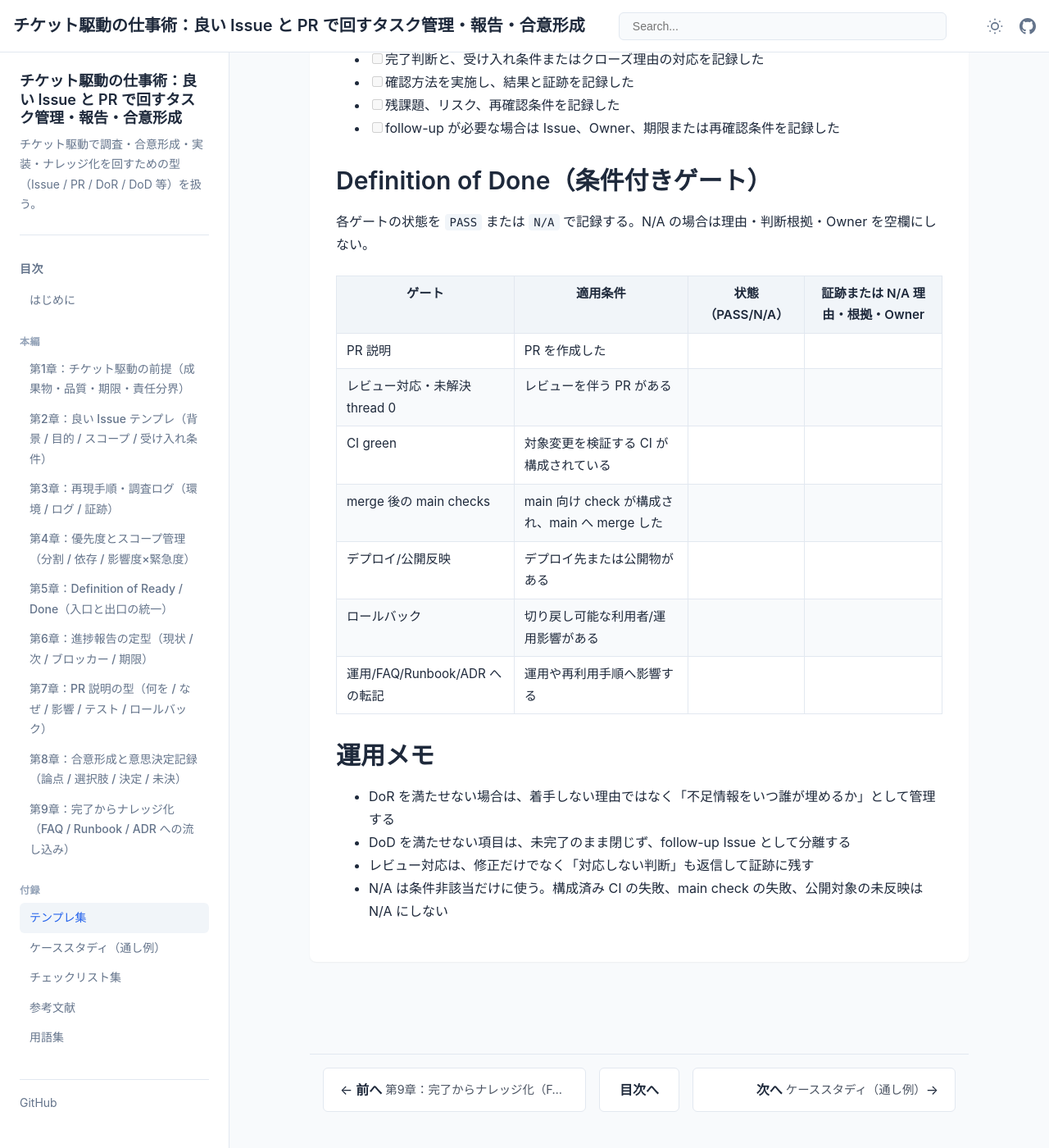
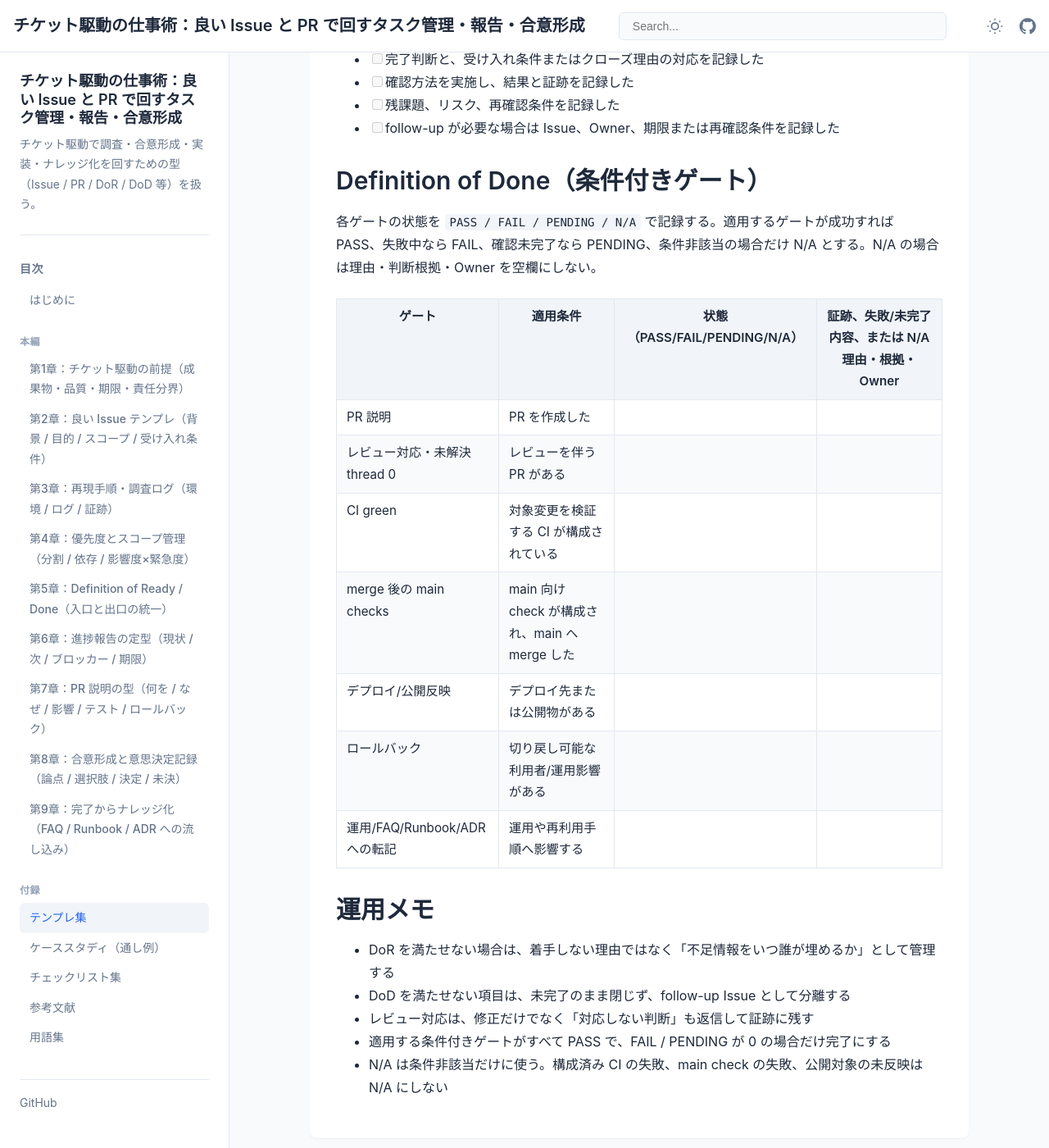
Before and after one commit to itdojp/issue-driven-work-book, a Jekyll site: the page built from docs/appendices/templates/dor-dod/index.md, in a window 1280 px wide and 1400 px high, scrolled down 486 px. Shown: the whole window at 82% size. Built offline with Jekyll 4.4.1, drawn with Linux system fonts in a browser that asks for light colours.

Commit message:
docs: record failed and pending DoD gates

```diff
--- a/docs/appendices/templates/dor-dod/index.md
+++ b/docs/appendices/templates/dor-dod/index.md
@@ -24,9 +24,9 @@ order: 906
 
 ## Definition of Done（条件付きゲート）
 
-各ゲートの状態を `PASS` または `N/A` で記録する。N/A の場合は理由・判断根拠・Owner を空欄にしない。
+各ゲートの状態を `PASS / FAIL / PENDING / N/A` で記録する。適用するゲートが成功すれば PASS、失敗中なら FAIL、確認未完了なら PENDING、条件非該当の場合だけ N/A とする。N/A の場合は理由・判断根拠・Owner を空欄にしない。
 
-|ゲート|適用条件|状態（PASS/N/A）|証跡または N/A 理由・根拠・Owner|
+|ゲート|適用条件|状態（PASS/FAIL/PENDING/N/A）|証跡、失敗/未完了内容、または N/A 理由・根拠・Owner|
 |---|---|---|---|
 |PR 説明|PR を作成した|||
 |レビュー対応・未解決 thread 0|レビューを伴う PR がある|||
@@ -41,4 +41,5 @@ order: 906
 - DoR を満たせない場合は、着手しない理由ではなく「不足情報をいつ誰が埋めるか」として管理する
 - DoD を満たせない項目は、未完了のまま閉じず、follow-up Issue として分離する
 - レビュー対応は、修正だけでなく「対応しない判断」も返信して証跡に残す
+- 適用する条件付きゲートがすべて PASS で、FAIL / PENDING が 0 の場合だけ完了にする
 - N/A は条件非該当だけに使う。構成済み CI の失敗、main check の失敗、公開対象の未反映は N/A にしない
```
Also changed, not shown: docs/appendices/checklists/index.md (+2 -0 lines), docs/chapters/chapter-05/index.md (+4 -0 lines).
